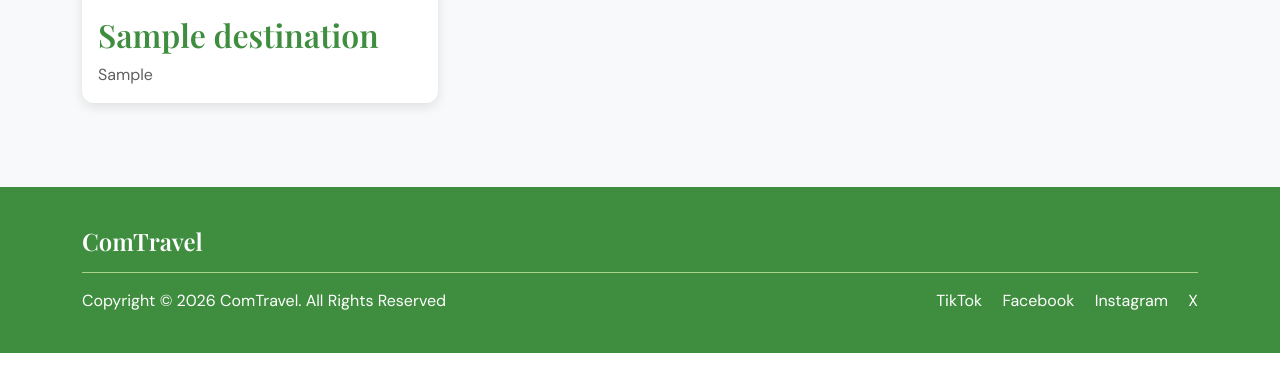
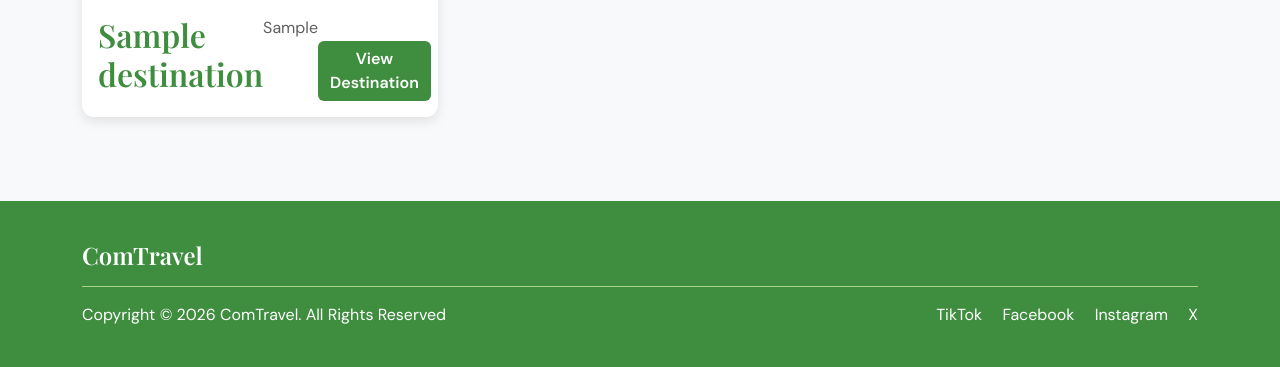
Before and after one commit to ShanySB/django_comtravel, a Django app: page /destinations/ in a window 1280 px wide. Shown: the part 494-861 px from the top of the page. Run offline with Django 4.2, Linux system fonts and the light colour scheme; tables that the repository leaves empty hold one stand-in row (values such as "Sample post").

Commit message:
Added button & fixed image display issue

```diff
--- a/destinations/templates/destinations/destination_list.html
+++ b/destinations/templates/destinations/destination_list.html
@@ -18,7 +18,7 @@
                 <div class="col-md-6 col-lg-4 mb-4">
                     <div class="card destination-card h-100">
 
-                        {% if destination.image %}
+                        {% if destination.image|stringformat:"s" != "placeholder" %}
                             <img
                                 src="{{ destination.image.url }}"
                                 class="card-img-top destination-image"
@@ -26,9 +26,13 @@
                             >
                         {% endif %}
 
-                        <div class="card-body">
+                        <div class="card-body d-flex flex column">
                             <h2 class="card-title">{{ destination.name }}</h2>
-                            <p class="card-text">{{ destination.country }}</p>
+                            <p class="card-text destination-country">{{ destination.country }}</p>
+
+                            <button class="btn destination-btn mt-auto" type="button">
+                                View Destination
+                            </button>
                         </div>
                     </div>
                 </div>
--- a/static/css/style.css
+++ b/static/css/style.css
@@ -193,3 +193,21 @@ footer a:hover {
     object-fit: cover;
     border-radius: 12px 12px 0 0;
 }
+
+.destination-country {
+    margin-bottom: 20px;
+    color: #5f5f5f;
+}
+
+/* Buttons*/
+.destination-btn {
+    background-color: #3f8d3f;
+    color: white;
+    border: none;
+    font-weight: 600;
+}
+
+.destination-btn:hover {
+    background-color: #5ba352;
+    color: white;
+}
```
